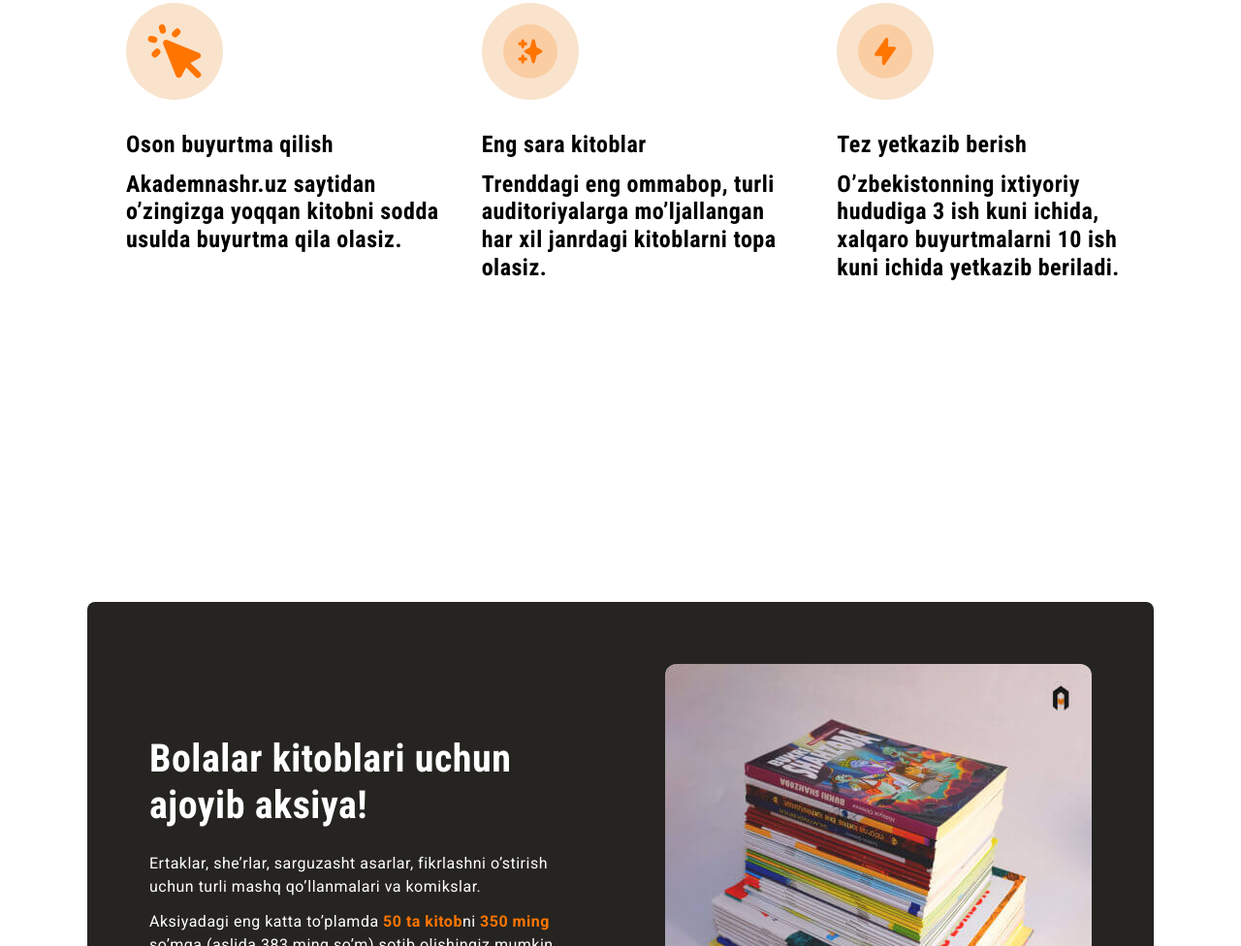
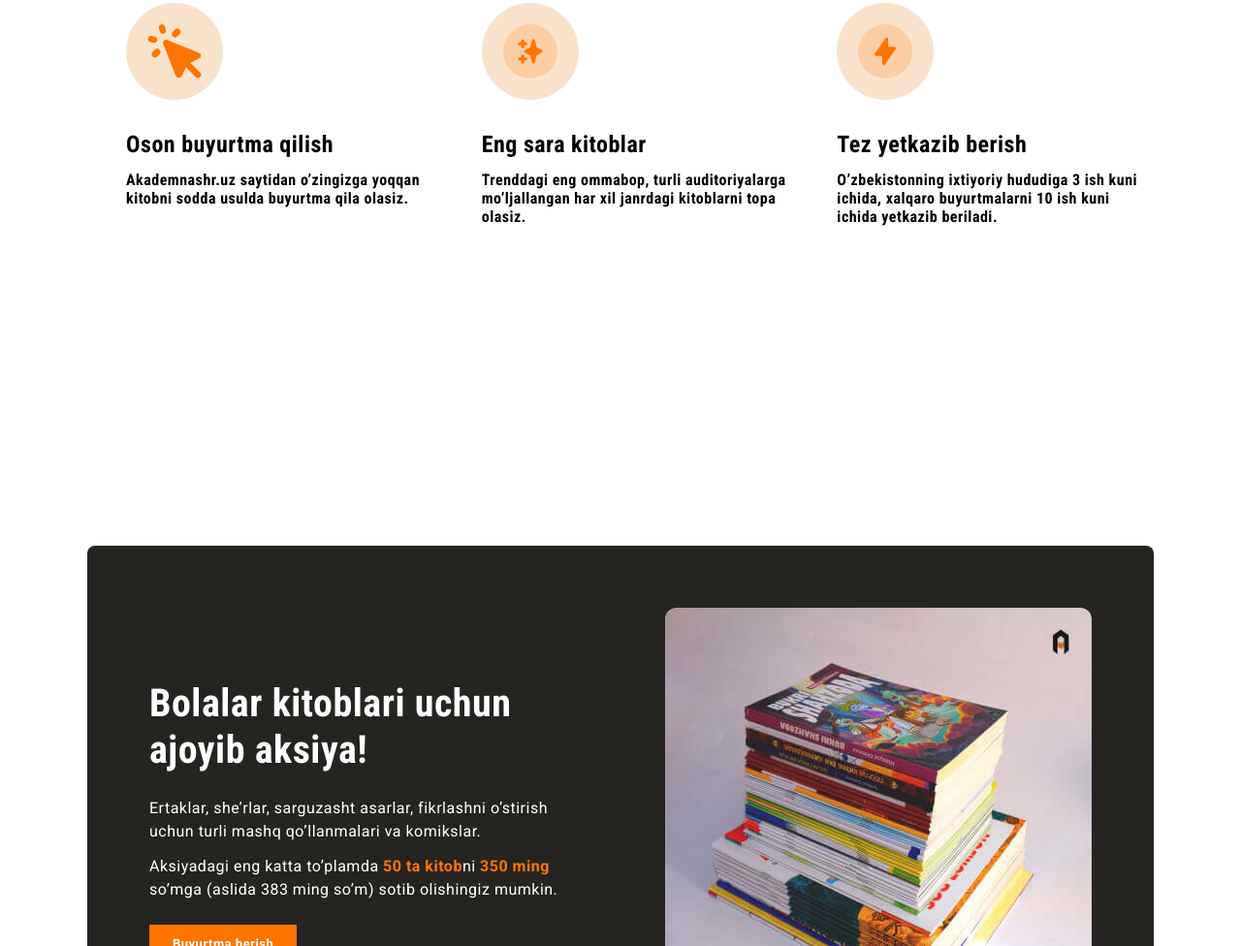
Before and after one commit to shakhzodbekbobobekov/Akademnashr-promo-sayt, a plain HTML site: page index.html in a window 1280 px wide. Shown: the part 1262-2238 px from the top of the page at 97% size. Drawn offline with Linux system fonts and the light colour scheme.

Commit message:
ready site

```diff
--- a/main.css
+++ b/main.css
@@ -213,8 +213,9 @@ body {
 }
 
 .feature-info {
-    font-size: 24px;
+    font-size: 16px;
     line-height: 1.2;
+    letter-spacing: 0.5px;
     font-family: "Roboto Condensed", "Roboto", "Arial", sans-serif;
     margin: 0;
 }
```
